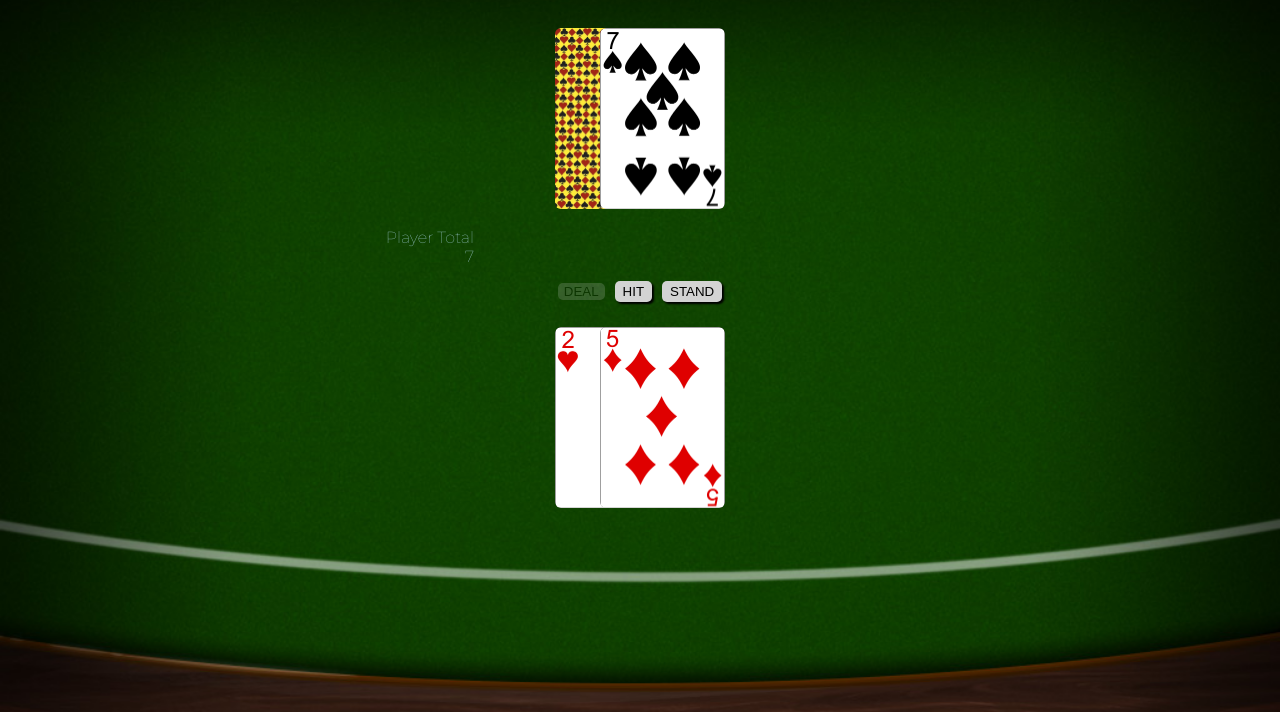
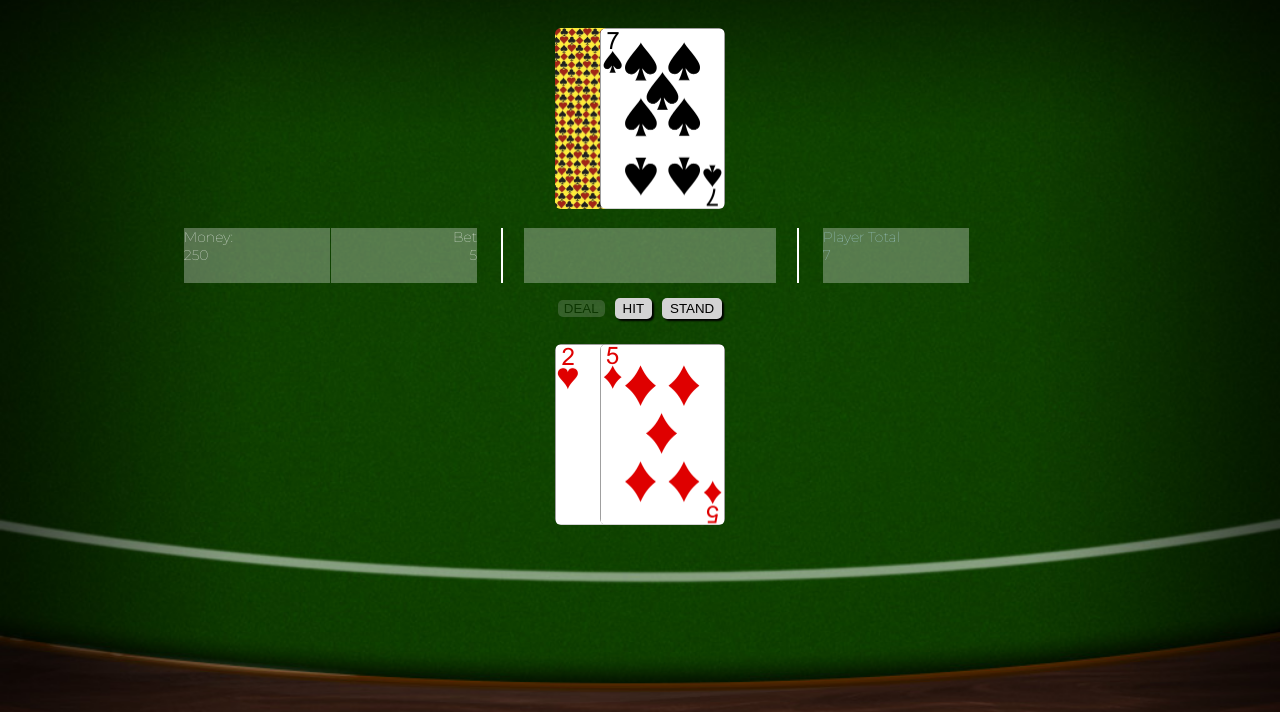
Before and after one commit to hewhowearspants/Blackjack-io, a plain HTML site: page index.html in a window 1280 px wide. Both pictures are taken after a click on the button "DEAL". Shown: the part 88-800 px from the top of the page. Drawn offline with nearby package versions, Linux system fonts and the light colour scheme.

Commit message:
implemented visibile player money and bet amount...next is to give player ability to choose bet amount

```diff
--- a/src/main.js
+++ b/src/main.js
@@ -48,17 +48,20 @@ function shuffleDeck() {
 function placeBet(turn) {
   turn.bet = 5;
   console.log(`${turn.name} bet: ${turn.bet}`)
+  $('#player-bet p').text(turn.bet);
   // eventually accept player input for bet
   dealHand();
 };
 
 function winMoney(turn) {
   turn.money += turn.bet;
+  $('#player-money p').text(turn.money);
   console.log(`${turn.name} won ${turn.bet}, now has ${turn.money}`);
 };
 
 function loseMoney(turn) {
   turn.money -= turn.bet;
+  $('#player-money p').text(turn.money);
   console.log(`${turn.name} lost ${turn.bet}, now has ${turn.money}`);
 }
 
@@ -286,6 +289,8 @@ function endGame() {
   $standButton.off('click');
   $standButton.addClass('subdued');
 
+  $('#player-bet p').text('0');
+
   if (player.money > 0) {
     $dealButton.removeClass('subdued');
     $dealButton.text('DEAL AGAIN');
@@ -318,25 +323,44 @@ function setUpTable () {
   let $cardTable = ($('<div>', {'class': 'container', 'id': 'card-table'}));
   let $dealerHand = ($('<div>', {'class': 'hand', 'id': 'dealer-hand'}));
   let $playerHand = ($('<div>', {'class': 'hand', 'id': 'player-hand'}));
+
   let $banner = ($('<div>', {'class': 'banner'}));
+  let $moneyBox = ($('<div>', {'class': 'text-container', 'id': 'money-box'}));
+  let $playerMoney = ($('<div>', {'class': 'text-box', 'id': 'player-money'})).html(`<span>Money: <p>${player.money}</p> </span>`);
+  let $playerBet = ($('<div>', {'class': 'text-box', 'id': 'player-bet'})).html(`<span>Bet <p>${player.bet}</p> </span>`);
+  let $messageBox = ($('<div>', {'class': 'text-container', 'id': 'message-box'}));
+  let $message = ($('<div>', {'class': 'text-box', 'id': 'message'})).html('<span id="message-text">Welcome to Blackjack!</span>');
+  let $totalBox = ($('<div>', {'class': 'text-container', 'id': 'total-box'}));
+  let $playerTotal = ($('<div>', {'class': 'text-box hidden', 'id': 'player-box'})).html('<span id="player-total">Player Total <p>0</p> </span>');
+  let $dealerTotal = ($('<div>', {'class': 'text-box hidden', 'id': 'dealer-box'})).html('<span id="dealer-total">Dealer Total <p>0</p> </span>');
+
   let $buttons = ($('<div>', {'id': 'button-bar'}));
-  let $playerTotal = ($('<div>', {'class': 'text-box hidden', 'id': 'player-box'})).html('<span id="player-total">Player Total <p>0</p> </span>');
-  let $messageBox = ($('<div>', {'class': 'text-box', 'id': 'message-box'})).html('<span id="message">Welcome to Blackjack!</span>');
-  let $dealerTotal = ($('<div>', {'class': 'text-box hidden', 'id': 'dealer-box'})).html('<span id="dealer-total">Dealer Total <p>0</p> </span>');
   let $dealButton = ($('<button>', {'class': 'button', 'id': 'deal-button'})).text('DEAL');
   let $hitButton = ($('<button>', {'class': 'button subdued', 'id': 'hit-button'})).text('HIT');
   let $standButton = ($('<button>', {'class': 'button subdued', 'id': 'stand-button'})).text('STAND');
 
   $('body').append($cardTable);
+
   $('#card-table').append($dealerHand);
+
   $('#card-table').append($banner);
-  $('.banner').append($playerTotal);
+
+  $('.banner').append($moneyBox);
+  $('#money-box').append($playerMoney);
+  $('#money-box').append($playerBet);
+
   $('.banner').append($messageBox);
-  $('.banner').append($dealerTotal);
+  $('#message-box').append($message);
+
+  $('.banner').append($totalBox);
+  $('#total-box').append($playerTotal);
+  $('#total-box').append($dealerTotal);
+
   $('#card-table').append($buttons);
   $('#button-bar').append($dealButton);
   $('#button-bar').append($hitButton);
   $('#button-bar').append($standButton);
+
   $('#card-table').append($playerHand);
 
   $('#deal-button').on('click', function() {
--- a/styles/style.css
+++ b/styles/style.css
@@ -76,48 +76,115 @@ h1 {
 
 .banner {
   margin: 10px;
-  height: 10%;
-  max-height: 50px;
+  /*height: 10%;*/
+  height: 55px;
   /*background-color: rgba(0,255,255,.25);*/
   color: white;
   box-sizing: border-box;
+  display: block;
+  width: 100%;
 }
 
 .text-box {
   font-family: 'Montserrat', sans-serif;
   font-weight: 100;
+  font-size: 14px;
   display: inline-block;
-  width: 30%;
+  margin: 0 7%;
+  height: 55px;
+  /*width: 30%;*/
+  box-sizing: border-box;
+  /*min-width: 75px;*/
+  background-color: rgba(255,255,255,.3);
+}
+
+.text-container {
+  height: 55px;
+  box-sizing: border-box;
+  /*padding: 0 5px;*/
+  /*min-width: 150px;*/
+}
+
+#total-box {
+  display: inline-block;
+  position: relative;
+  width: 35%;
+  border-left: solid 2px white;
+  /*right: 0px;*/
+}
+
+#player-box{
+  text-align: left;
+  left: 0px;
+  top: 0px;
+  width: 43%;
+  /*padding: 0 5px;*/
+  color: lightblue;
+  position: absolute;
+  display: inline-block;
+  box-sizing: border-box;
+}
+
+#dealer-box{
+  text-align: right;
+  right: 0px;
+  bottom: 0px;
+  width: 43%;
+  color: yellow;
+  position: absolute;
+  display: inline-block;
+  box-sizing: border-box;
 }
 
 #message-box {
   font-weight: 100;
   font-style: italic;
-  border-left: solid 2px white;
-  border-right: solid 2px white;
   width: 30%;
-  padding: 0px 10px;
-  text-shadow: 2px 2px 1px #000
+  /*padding: 0px 5px;*/
+  display: inline-block;
+  position: relative;
+  text-align: center;
+  box-sizing: border-box;
 }
 
-#player-box{
-  text-align: right;
-  /*position: relative;*/
-  /*width: 25%;*/
-  left: 0%;
-  margin-right: 5px;
-  padding: 0 5px;
-  color: lightblue;
+#message {
+  display: inline-block;
+  text-align: center;
+  font-size: 1em;
+  /*padding: 0 5px;*/
+  position: absolute;
+  width: 86%;
+  /*height: 55px;*/
+  text-shadow: 2px 2px 1px #000;
+  left: 0px;
 }
 
-#dealer-box{
-  /*position: relative;*/
+#money-box {
+  display: inline-block;
+  border-right: solid 2px white;
+  position: relative;
+  /*left: 0%;*/
+  width: 35%;
+}
+
+#player-money {
+  display: inline-block;
   text-align: left;
-  /*width: 25%;*/
-  right: 0%;
-  margin-left: 5px;
-  padding: 0 5px;
-  color: yellow;
+  /*padding: 0 5px;*/
+  position: absolute;
+  /*float: left;*/
+  left: 0px;
+  width: 43%;
+}
+
+#player-bet {
+  display: inline-block;
+  text-align: right;
+  /*padding: 0 5px;*/
+  position: absolute;
+  /*float: right;*/
+  right: 0px;
+  width: 43%;
 }
 
 #button-bar {
@@ -268,4 +335,11 @@ button: focus {
 
 p {
   margin: 0;
+  /*display: inline;*/
 }
+
+.clearfix {
+  content: '';
+  display: table;
+  clear: both;
+}
```
